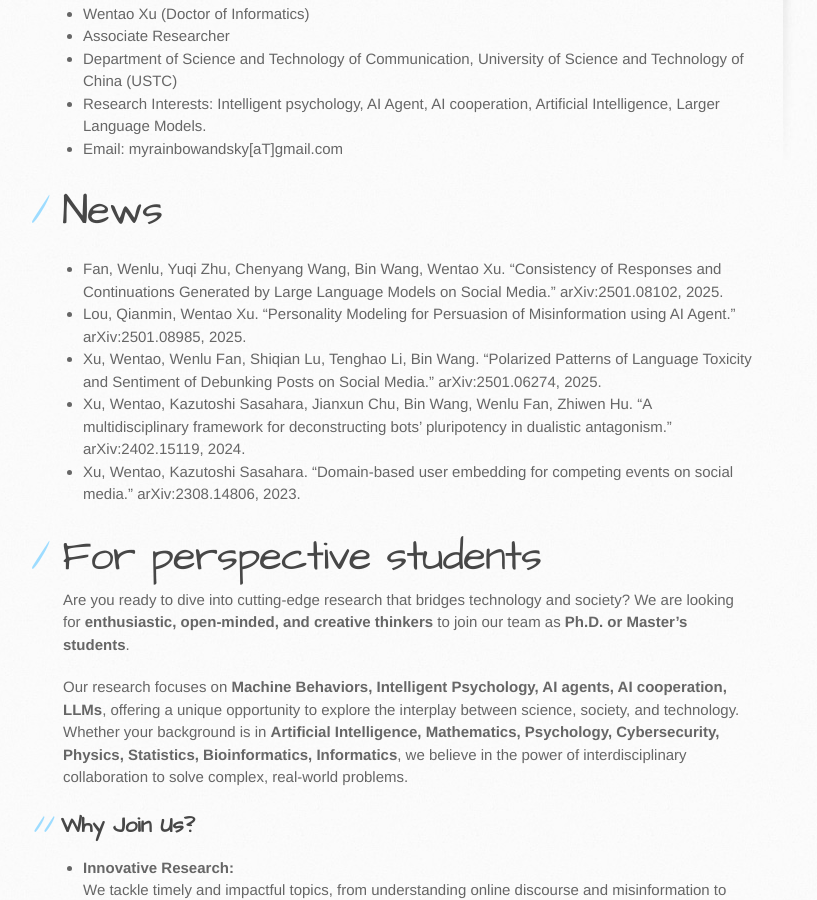
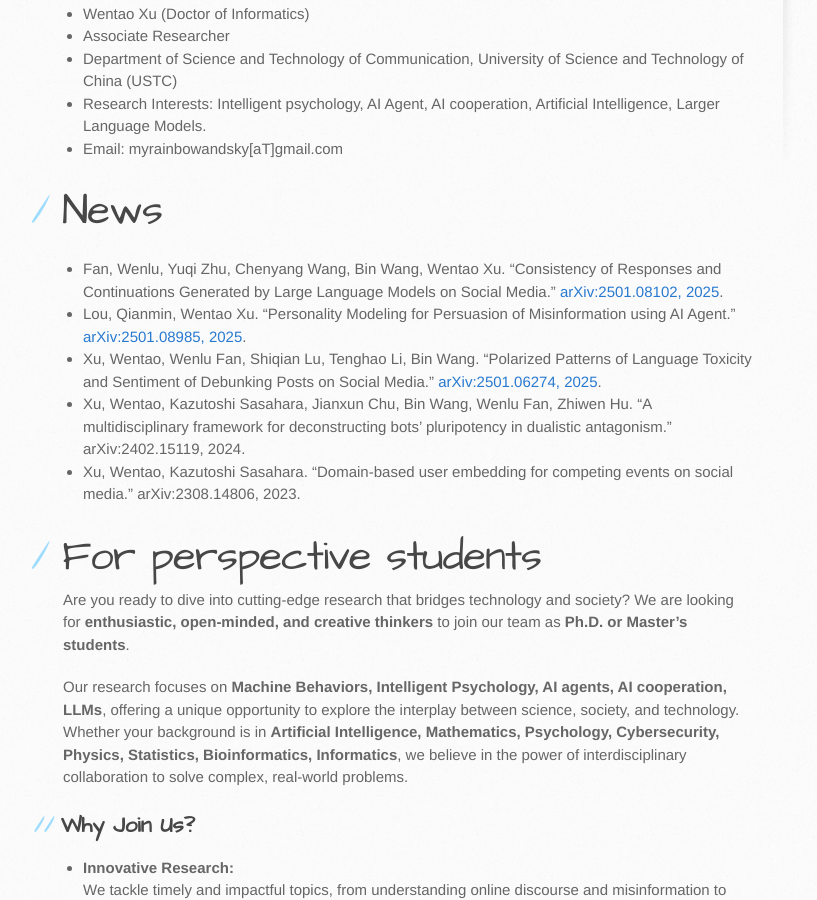
Before and after one commit to myrainbowandsky/myrainbowandsky.github.io, a Jekyll site: the page built from index.md, in a window 1280 px wide and 900 px high, scrolled down 542 px. Shown: the whole window, without its empty margins (107-924 px from the left). Built offline with Jekyll 4.4.1, drawn with Linux system fonts in a browser that asks for light colours; the repository's description, which GitHub fills in, is left out; part of the change alters nothing that is shown.

```diff
--- a/index.md
+++ b/index.md
@@ -17,9 +17,9 @@ layout: default
 * Email: myrainbowandsky[aT]gmail.com
 
 # News
-* Fan, Wenlu, Yuqi Zhu, Chenyang Wang, Bin Wang, Wentao Xu. "Consistency of Responses and Continuations Generated by Large Language Models on Social Media." arXiv:2501.08102, 2025.
-* Lou, Qianmin, Wentao Xu. "Personality Modeling for Persuasion of Misinformation using AI Agent." arXiv:2501.08985, 2025.
-* Xu, Wentao, Wenlu Fan, Shiqian Lu, Tenghao Li, Bin Wang. "Polarized Patterns of Language Toxicity and Sentiment of Debunking Posts on Social Media." arXiv:2501.06274, 2025.
+* Fan, Wenlu, Yuqi Zhu, Chenyang Wang, Bin Wang, Wentao Xu. "Consistency of Responses and Continuations Generated by Large Language Models on Social Media." [arXiv:2501.08102, 2025](https://arxiv.org/abs/2501.08102).
+* Lou, Qianmin, Wentao Xu. "Personality Modeling for Persuasion of Misinformation using AI Agent." [arXiv:2501.08985, 2025](https://arxiv.org/abs/2501.08985).
+* Xu, Wentao, Wenlu Fan, Shiqian Lu, Tenghao Li, Bin Wang. "Polarized Patterns of Language Toxicity and Sentiment of Debunking Posts on Social Media." [arXiv:2501.06274, 2025](https://arxiv.org/abs/2501.06274).
 * Xu, Wentao, Kazutoshi Sasahara, Jianxun Chu, Bin Wang, Wenlu Fan, Zhiwen Hu. "A multidisciplinary framework for deconstructing bots' pluripotency in dualistic antagonism." arXiv:2402.15119, 2024.
 * Xu, Wentao, Kazutoshi Sasahara. "Domain-based user embedding for competing events on social media." arXiv:2308.14806, 2023.
 
```
